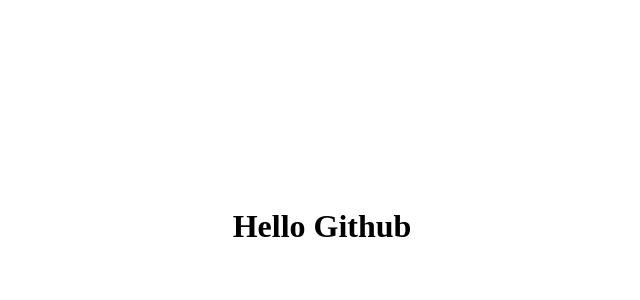
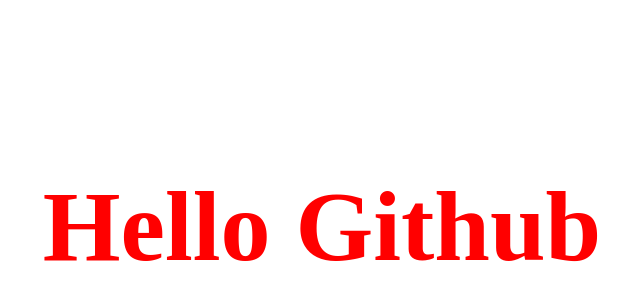
Before and after one commit to CodeWithRashed/version-control, a plain HTML site: page index.html in a window 1280 px wide. Shown: the part 182-482 px from the top of the page, without its empty margins (318-958 px from the left). Drawn offline with Linux system fonts and the light colour scheme.

Commit message:
font Style added

```diff
--- a/style.css
+++ b/style.css
@@ -4,3 +4,7 @@
     justify-content: center;
     height: 100vh;
 }
+h1{
+    font-size: 100px;
+    color: red;
+}
```
